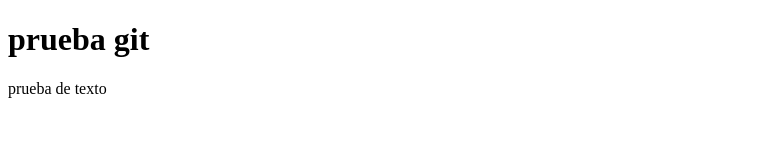
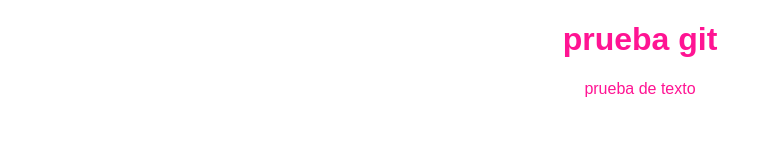
Before and after one commit to Voidfractur/hyperblog, a plain HTML site: page index.html in a window 1280 px wide. Shown: the whole page, without its empty margins (0-772 px from the left). Drawn offline with Linux system fonts and the light colour scheme.

Commit message:
arrancando mi proyecto real con html y css

```diff
--- /dev/null
+++ b/css/estilos.css
@@ -0,0 +1,5 @@
+body {
+    color: deeppink;
+    text-align: center;
+    font-family: Arial, Helvetica, sans-serif;
+}
--- a/index.html
+++ b/index.html
@@ -5,6 +5,7 @@
     <meta charset="UTF-8">
     <meta name="viewport" content="width=device-width, initial-scale=1.0">
     <title>Este es Una prueba</title>
+    <link rel="stylesheet" href="css/estilos.css">
 </head>
 
 <body>
```
